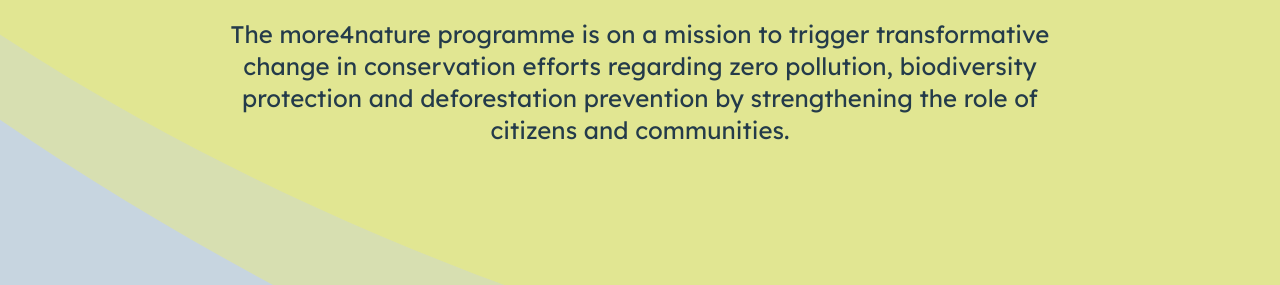
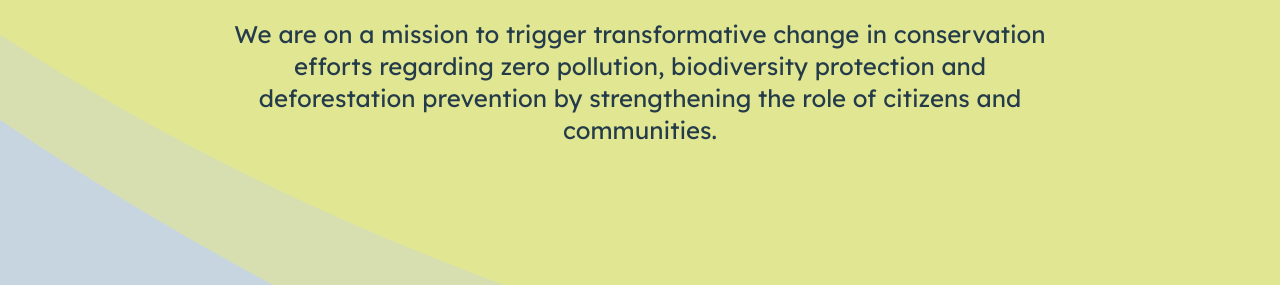
Before and after one commit to more4nature-eu/website, an Astro site: page / in a window 1280 px wide. Shown: the part 392-677 px from the top of the page. Built offline with nearby package versions, Linux system fonts and the light colour scheme; Astro itself is replaced by a stand-in of ours.

Commit message:
updates main text

```diff
--- a/src/pages/index.astro
+++ b/src/pages/index.astro
@@ -31,9 +31,8 @@
 				<div class="col-span-12 space-y-8 text-center text-blue-950 lg:col-span-8 lg:col-start-3">
 					<h1 class="text-2xl md:text-8xl">Coming soon</h1>
 					<p class="text-sm md:text-2xl">
-						The more4nature programme is on a mission to trigger transformative change in
-						conservation efforts regarding zero pollution, biodiversity protection and
-						deforestation prevention by strengthening the role of citizens and communities.
+						We are on a mission to trigger transformative change in conservation efforts regarding zero pollution,
+						biodiversity protection and deforestation prevention by strengthening the role of citizens and communities.
 					</p>
 				</div>
 			</div>
```
